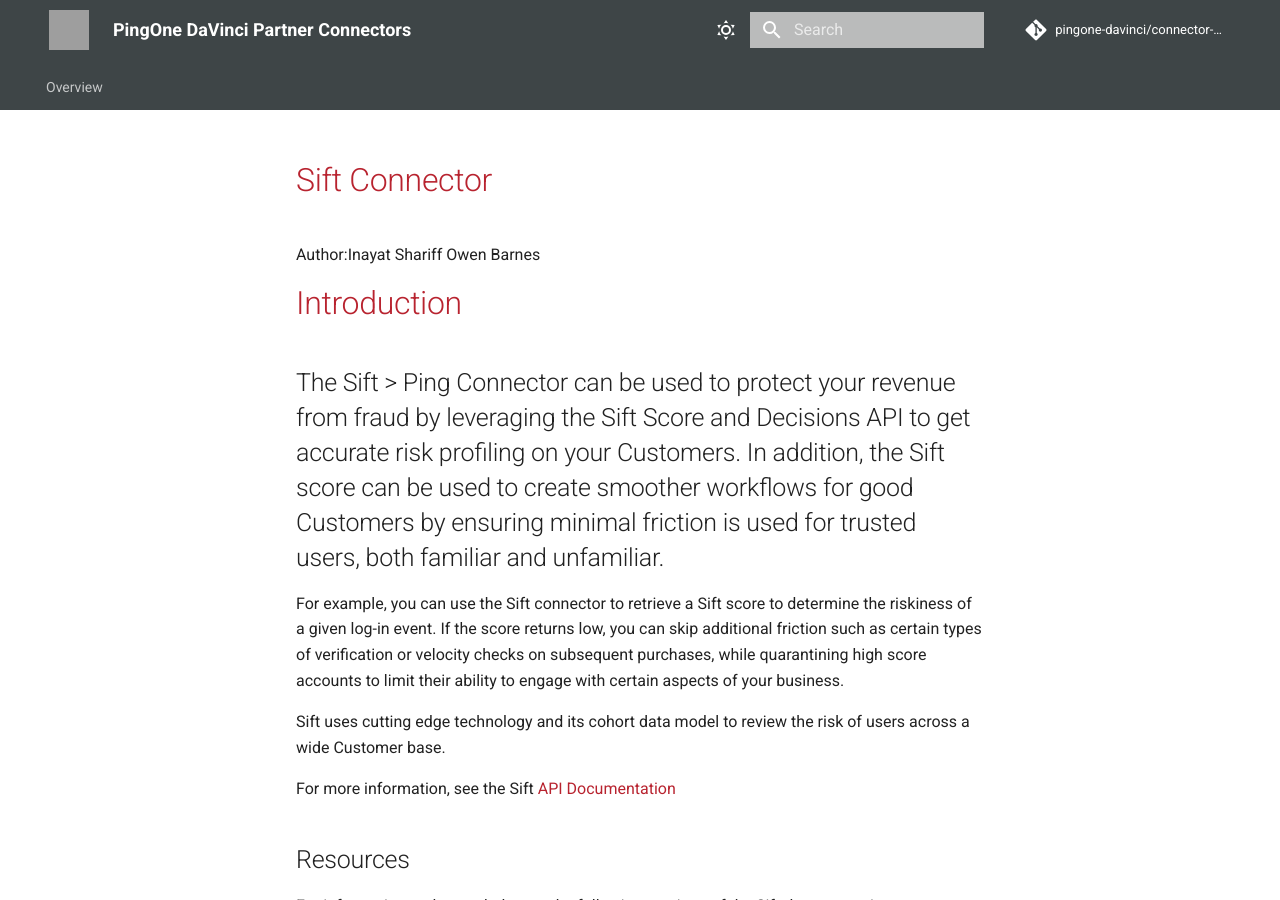
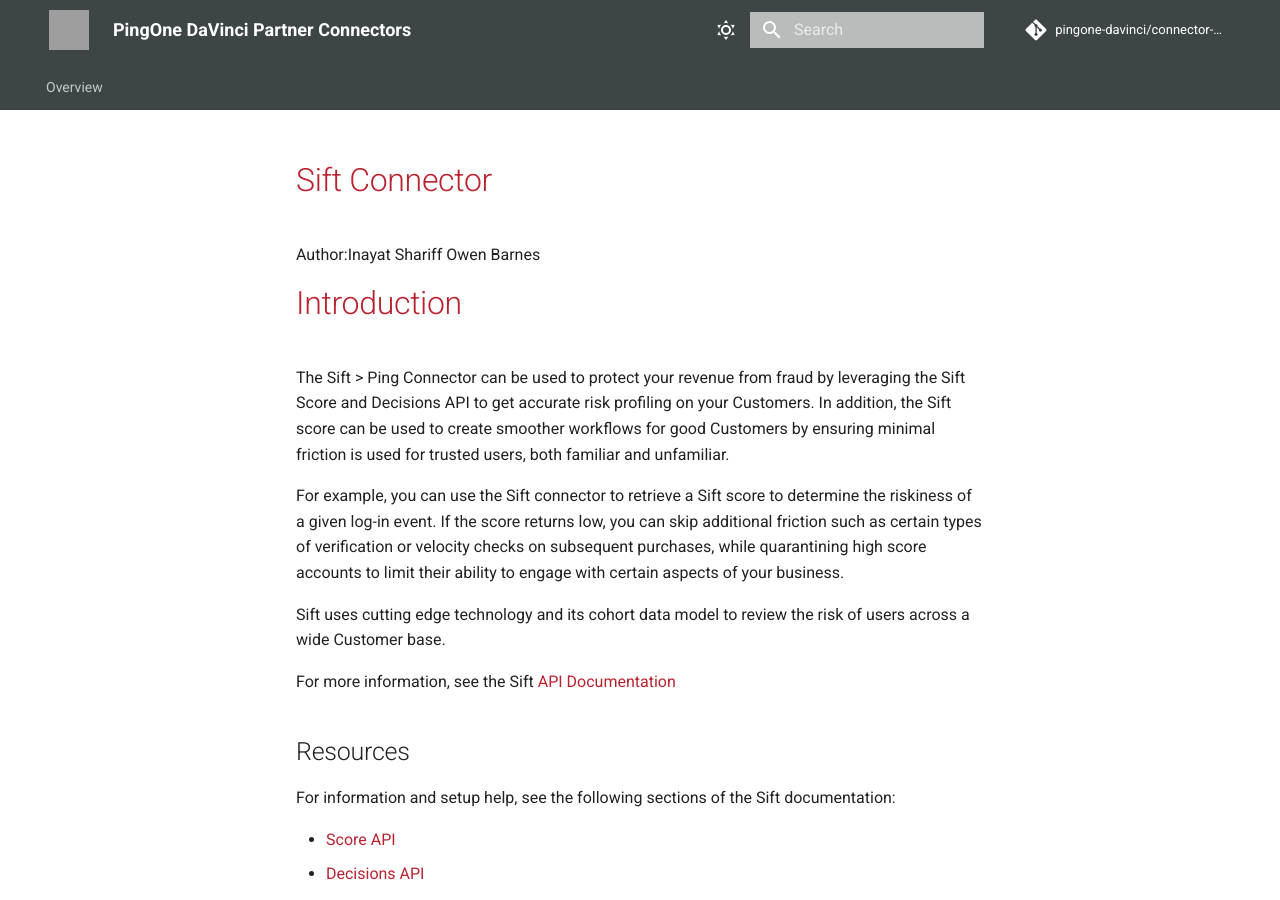
Before and after one commit to pingone-davinci/documentation, an MkDocs documentation site: the page built from docs/sift/README.md, in a window 1280 px wide and 900 px high. Built offline with MkDocs 1.6.1 and Material for MkDocs 9.7.7, drawn with Linux system fonts in a browser that asks for light colours; comment, search, counter and statistics services are not loaded; grey boxes are pictures that could not be loaded.

```diff
--- a/docs/sift/README.md
+++ b/docs/sift/README.md
@@ -5,7 +5,7 @@ Author:Inayat Shariff Owen Barnes
 
 # Introduction
 
-##  The Sift > Ping Connector can be used to protect your revenue from fraud by leveraging the Sift Score and Decisions API to get accurate risk profiling on your Customers. In addition, the Sift score can be used to create smoother workflows for good Customers by ensuring minimal friction is used for trusted users, both familiar and unfamiliar.
+The Sift > Ping Connector can be used to protect your revenue from fraud by leveraging the Sift Score and Decisions API to get accurate risk profiling on your Customers. In addition, the Sift score can be used to create smoother workflows for good Customers by ensuring minimal friction is used for trusted users, both familiar and unfamiliar.
 
 For example, you can use the Sift connector to retrieve a Sift score to determine the riskiness of a given log-in event. If the score returns low, you can skip additional friction such as certain types of verification or velocity checks on subsequent purchases, while quarantining high score accounts to limit their ability to engage with certain aspects of your business.
 
```
